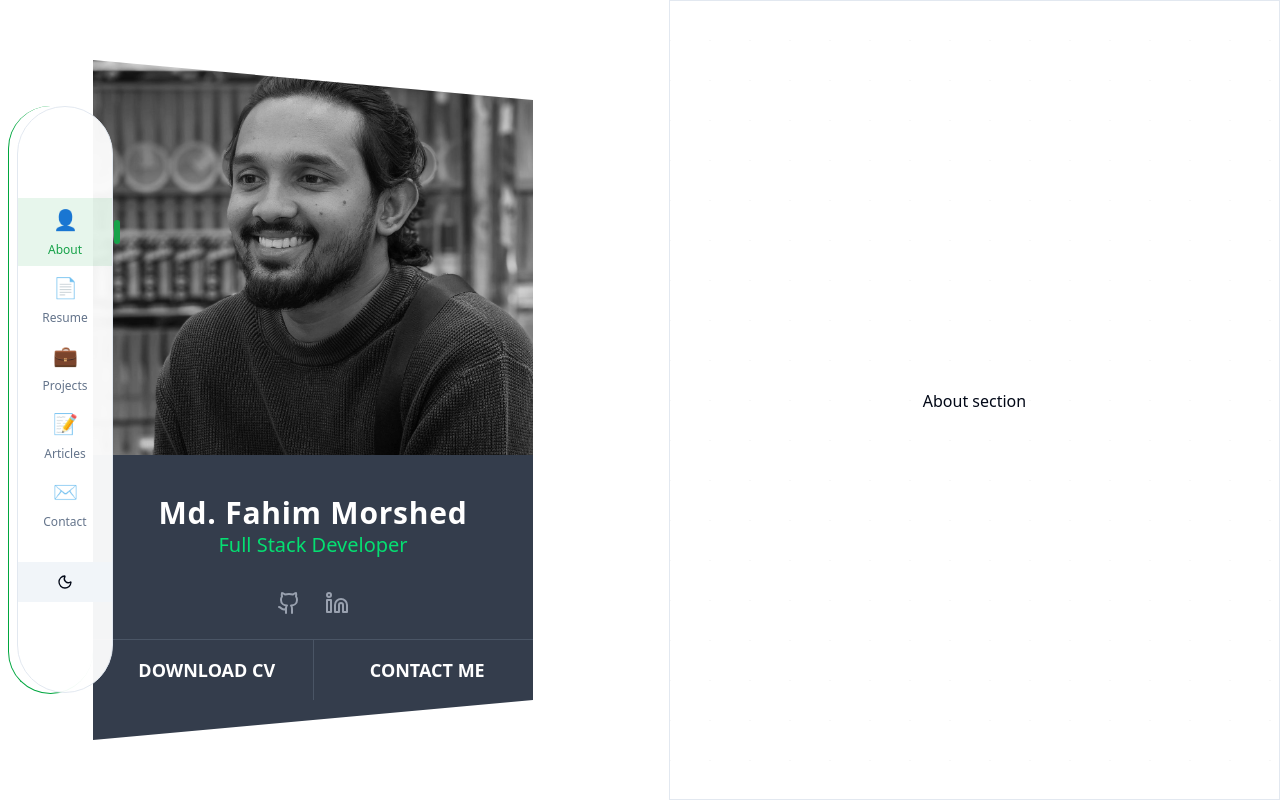
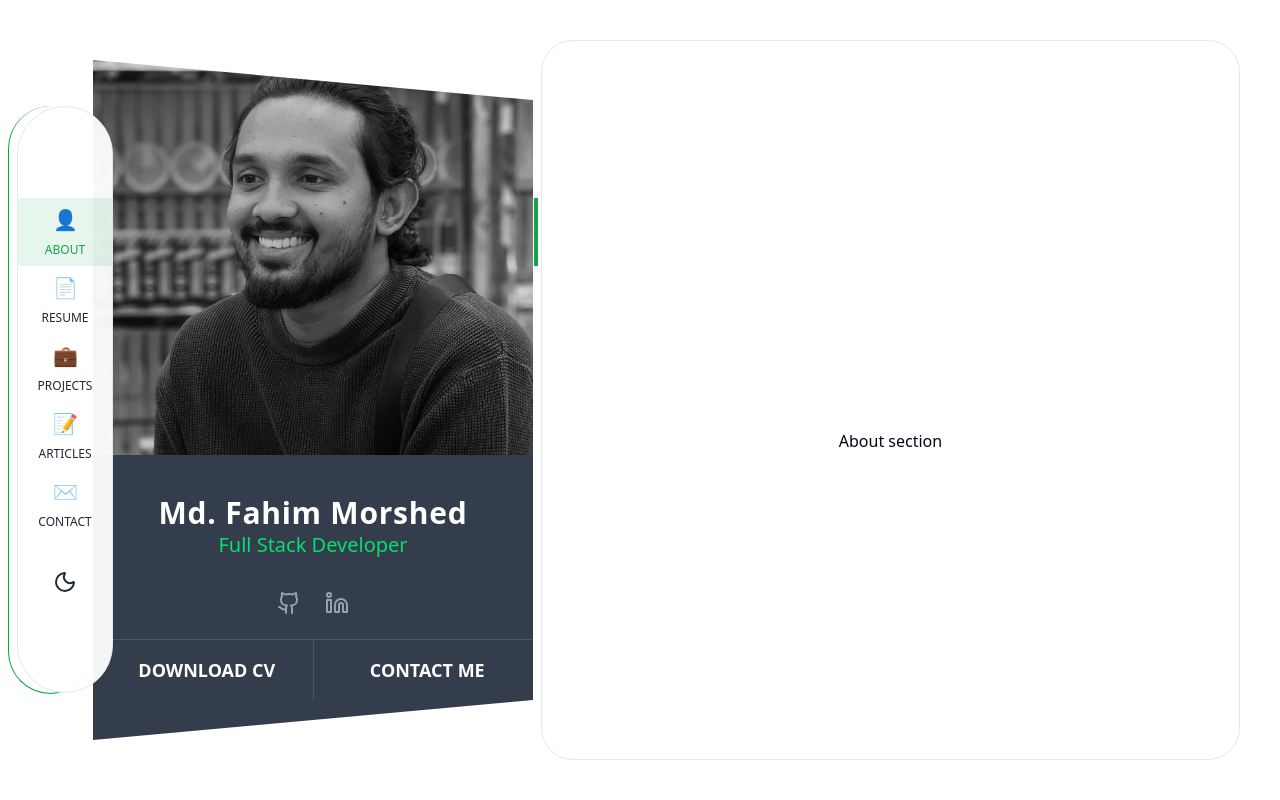
Before and after one commit to ahm-fahim/portfolio-me, a Next.js app: page / in a window 1280 px wide. Built offline with nearby package versions, Linux system fonts and the light colour scheme.

Commit message:
main page layout updated

```diff
--- a/app/globals.css
+++ b/app/globals.css
@@ -133,7 +133,6 @@
     scroll-snap-type: y mandatory;
     overflow-y: scroll;
     scroll-behavior: smooth;
-    height: 100vh;
     position: relative;
 }
 
--- a/app/page.tsx
+++ b/app/page.tsx
@@ -50,7 +50,7 @@ export default function Home() {
             {/* Sidebar with Profile */}
             <Sidebar activeSection={activeSection} onNavigate={handleNavigate} />
             {/* Main content */}
-            <div ref={containerRef} className="flex-1 md:ml-32 overflow-y-scroll border scroll-snap-container mb-20 md:mb-0">
+            <div ref={containerRef} className="flex-1 md:mr-10 my-auto md:h-[90vh] overflow-y-scroll border rounded-4xl scroll-snap-container">
                 {sections.map((section, idx) => (
                     <div key={idx} className="scroll-snap-section relative" id={`section-${idx}`}>
                         <div className="bg-pattern"></div>
--- a/components/sidebar.tsx
+++ b/components/sidebar.tsx
@@ -24,11 +24,11 @@ export function Sidebar({ activeSection, onNavigate }: SidebarProps) {
     }, [])
 
     const sections = [
-        { name: "About", icon: "👤", id: 0 },
-        { name: "Resume", icon: "📄", id: 1 },
-        { name: "Projects", icon: "💼", id: 2 },
-        { name: "Articles", icon: "📝", id: 3 },
-        { name: "Contact", icon: "✉️", id: 4 },
+        { name: "ABOUT", icon: "👤", id: 0 },
+        { name: "RESUME", icon: "📄", id: 1 },
+        { name: "PROJECTS", icon: "💼", id: 2 },
+        { name: "ARTICLES", icon: "📝", id: 3 },
+        { name: "CONTACT", icon: "✉️", id: 4 },
     ]
 
     const handleNavClick = (index: number) => {
@@ -166,8 +166,8 @@ export function Sidebar({ activeSection, onNavigate }: SidebarProps) {
     return (
         <div className="flex p-2">
 
-            <div className="h-3/4 my-auto z-30 border-l border-b  border-green-600 rounded-[100px]">
-                <div className="hidden bg-white/95 md:flex h-full my-auto -mr-5  rounded-[100px] m-2 w-24 border flex-col items-center justify-center">
+            <div className="h-3/4 my-auto z-30 border-l border-b  border-green-600 rounded-[100px] ">
+                <div className="hidden dark:bg-gray-800  bg-white/95 md:flex h-full my-auto -mr-5  rounded-[100px] m-2 w-24 border flex-col items-center justify-center">
                     <div className="flex flex-col items-center justify-center gap-6 w-full">
                         <nav className="flex flex-col w-full">
                             {sections.map((section) => (
@@ -177,27 +177,27 @@ export function Sidebar({ activeSection, onNavigate }: SidebarProps) {
                                     className={`flex flex-col items-center gap-2 transition-all duration-300 group relative py-2 px-3 ${
                                         activeSection === section.id
                                             ? "bg-primary/10 text-primary"
-                                            : "text-muted-foreground hover:bg-secondary/50"
+                                            : "text-gray-800 hover:bg-secondary/50"
                                     }`}
                                     title={section.name}
                                 >
                                     <span className="text-xl">{section.icon}</span>
                                     <span className="text-xs text-center font-medium">{section.name}</span>
                                     {activeSection === section.id && (
-                                        <div className="absolute -right-2 top-1/2 -translate-y-1/2 w-1.5 h-6 bg-primary rounded-full"></div>
+                                        <div className="absolute -right-[53.2vh] top-1/2 -translate-y-1/2 w-1 h-full bg-primary"></div>
                                     )}
                                 </button>
                             ))}
                         </nav>
                         <button
                             onClick={toggleTheme}
-                            className="w-full h-10  bg-secondary hover:bg-primary hover:text-primary-foreground flex items-center justify-center transition-all duration-300"
+                            className="w-full h-10 text-gray-800 hover:text-primary flex items-center justify-center transition-all duration-300"
                             title="Toggle theme"
                         >
                             {resolvedTheme === "dark" ? (
-                                <Sun className="w-4 h-4" />
+                                <Sun className="w-6 h-6" />
                             ) : (
-                                <Moon className="w-4 h-4" />
+                                <Moon className="w-6 h-6" />
                             )}
                         </button>
                     </div>
```
